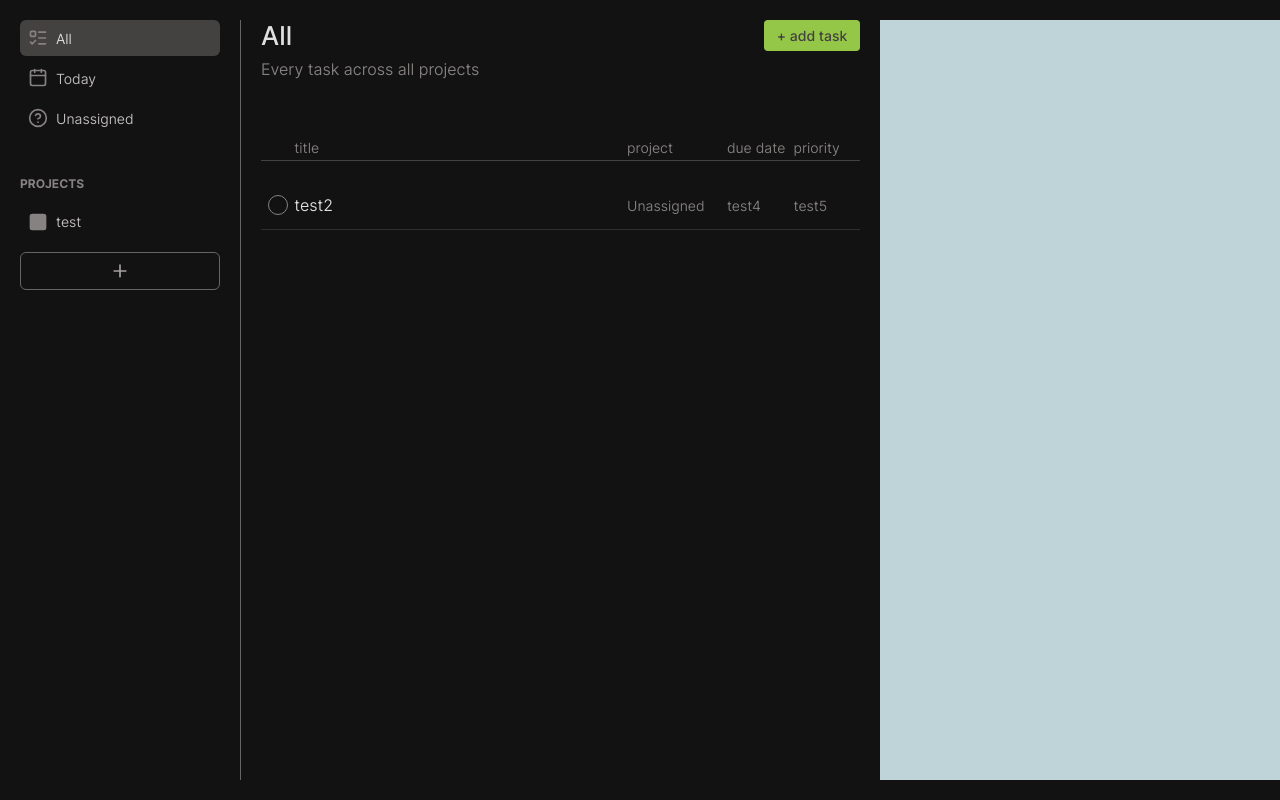
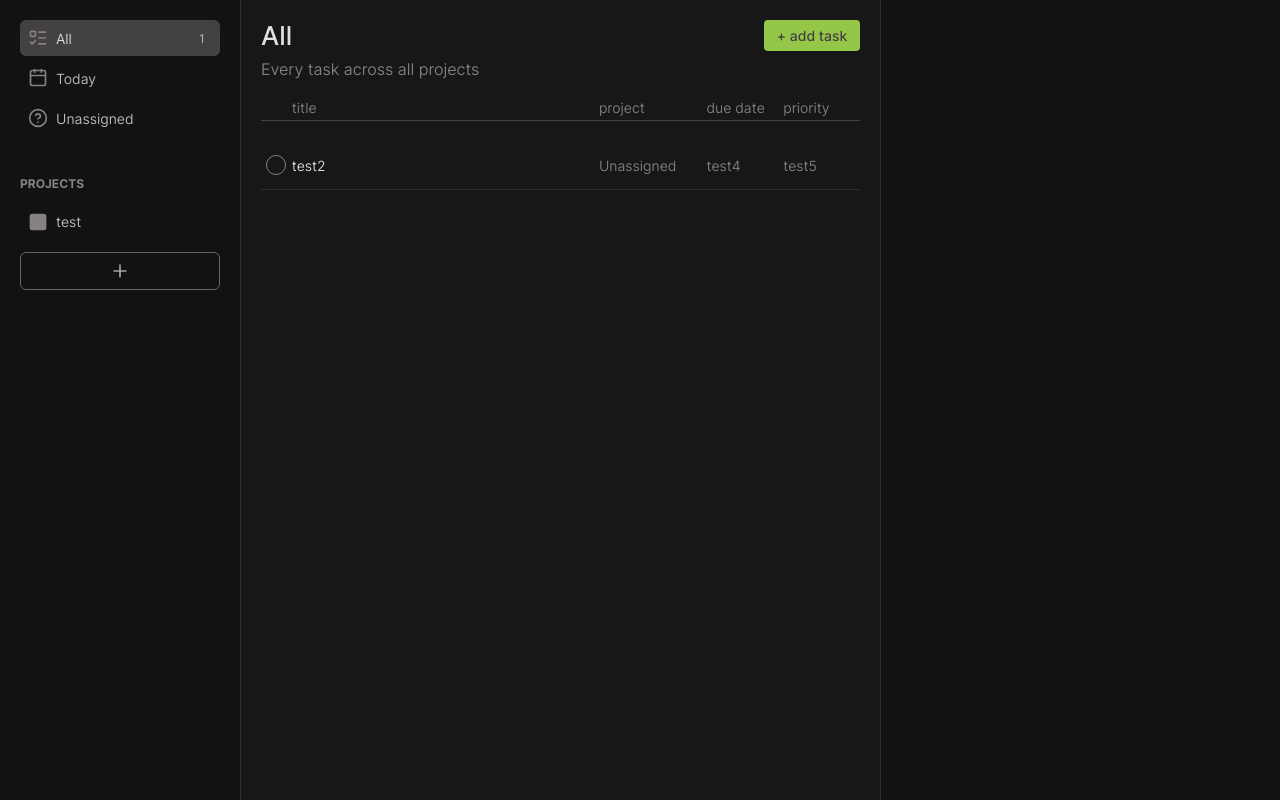
Before and after one commit to ttnluong/odin-todo-list, a website built with webpack: page src/template.html in a window 1280 px wide. Built offline with nearby package versions, Linux system fonts and the light colour scheme.

Commit message:
Add task count and edit main section structure

```diff
--- a/src/render.js
+++ b/src/render.js
@@ -4,7 +4,8 @@
     getActiveFilter,
     getFilteredTasks ,
     getProjectById,
-    getTaskById
+    getTaskById,
+    getTaskCountPerFilter
 } from "./state.js";
 
 import {
@@ -41,19 +42,32 @@
 
     const icon = createIcon(item.icon, item.color);
     const label = document.createElement("span");
+    label.classList.add("sidebar-label");
     label.textContent = item.title;
     label.title = item.title;
 
     button.append(icon, label);
+
+    const endSlot = document.createElement("div");
+    endSlot.classList.add("sidebar-end-slot");
+
+    const taskCount = getTaskCountPerFilter(item.id);
+    if (taskCount > 0) {
+        const count = document.createElement("span");
+        count.classList.add("sidebar-count");
+        count.textContent = taskCount;
+        endSlot.append(count);
+    }
 
     if (item.type === "project") {
         const moreBtn = document.createElement("button");
         moreBtn.className = "sidebar-more-btn";
         moreBtn.dataset.id = item.id;
         moreBtn.textContent = "⋮";
-        button.append(moreBtn);
+        endSlot.append(moreBtn);
     }
 
+    button.append(endSlot);
     listItem.append(button);
 
     return listItem;
@@ -114,15 +128,22 @@
         taskProjectTag.textContent = project ? project.title : "Unassigned";
     }
 
-    taskCard.append(taskCheckbox, taskTitle, taskProjectTag, taskDueDate, taskPriority);
+    taskCard.append(taskCheckbox, taskTitle);
+    if (taskProjectTag) {
+        taskCard.append(taskProjectTag);
+    }
+    taskCard.append(taskDueDate, taskPriority);
 
     return taskCard;
 }
 
 export function displayTasks() {
-    const container = document.querySelector(".tasks-list");
+    const container = document.getElementById("tasks-list");
     container.innerHTML = "";
     const active = getActiveFilter();
+
+    const header = document.getElementById("task-list-header");
+    header.classList.toggle("show-project", active?.id === "all" || active?.id === "today");
 
     getFilteredTasks().forEach(task => container.appendChild(createTaskCard(task, active)));
 }
@@ -140,11 +161,14 @@
     const option = document.createElement("option");
     option.value = project.id;
     option.textContent = project.title;
-    if (active?.type === "project" && active.id === project.id) {
-      option.selected = true;
-    }
     select.appendChild(option);
   });
+
+  if (active?.type === "project") {
+    select.value = active.id;
+  } else {
+    select.value = "";
+  }
 }
 
 export function displayTaskEditor(taskId) {
--- a/src/state.js
+++ b/src/state.js
@@ -107,21 +107,25 @@
   return task;
 }
 
-export function getFilteredTasks() {
-    const active = getActiveFilter();
+export function getFilteredTasks(filterId) {
+    const id = filterId ?? getActiveFilter()?.id;
 
-    if (active.id === "all") return tasks;
+    if (id === "all") return tasks;
 
-    if (active.id === "today") {
+    if (id === "today") {
         const todayStr = new Date().toISOString().split("T")[0];
         return tasks.filter(task => task.dueDate === todayStr);
     }
 
-    if (active.id === "unassigned") {
+    if (id === "unassigned") {
         return tasks.filter(task => !task.projectId);
     }
 
-    return tasks.filter(task => task.projectId === active.id);
+    return tasks.filter(task => task.projectId === id);
+}
+
+export function getTaskCountPerFilter(filterId) {
+    return getFilteredTasks(filterId).filter(task => !task.done).length;
 }
 
 export function toggleTaskDone(taskId) {
--- a/src/styles.css
+++ b/src/styles.css
@@ -51,7 +51,7 @@
     list-style: none;
 }
 
-input, textarea, button {
+input, textarea, button, select {
     font: inherit;
     color: inherit;
     background: none;
@@ -77,7 +77,6 @@
 
 body {
     height: 100vh;
-    padding: 20px 0px;
     font-family: "Inter Variable";
     font-weight: 350;
     color: var(--c-text-default);
@@ -104,8 +103,8 @@
     display: grid;
     grid-auto-rows: min-content;
     gap: 40px;
-    padding: 0px 20px;
-    border-right: 1px solid var(--c-grey-500);
+    padding: 20px 20px;
+    border-right: 1px solid var(--c-grey-700);
 }
 
 ul {
@@ -114,7 +113,6 @@
 }
 
 .sidebar-item {
-    position: relative;
     display: flex;
     align-items: center;
     width: 200px;
@@ -150,22 +148,44 @@
 }
 
 .sidebar-projects h3 {
-    padding-left: 0px;
     font-size: 0.75rem;
     color: var(--c-text-faint);
 }
 
-.sidebar-item span {
-  overflow: hidden;
-  text-overflow: ellipsis;
-  white-space: nowrap;
+.sidebar-label {
+    overflow: hidden;
+    text-overflow: ellipsis;
+    white-space: nowrap;
+}
+
+.sidebar-end-slot{
+    margin-left: auto;
+    display: grid;
+    grid-template-areas: "stack";
+    align-items: center;
+    justify-items: center;
+    min-width: 20px;
+}
+
+.sidebar-count,
+.sidebar-more-btn {
+    grid-area: stack;
+}
+
+.sidebar-count {
+    font-size: 0.75rem;
+    color: var(--c-grey-200);
 }
 
 .sidebar-more-btn {
-    margin-left: auto;
     opacity: 0;
     padding: 2px 8px;
     border-radius: 4px;
+}
+
+.sidebar-item:has(.sidebar-more-btn):hover .sidebar-count,
+.sidebar-item:has(.sidebar-more-btn.menu-open) .sidebar-count {
+    opacity: 0;
 }
 
 .sidebar-item:hover .sidebar-more-btn,
@@ -231,7 +251,7 @@
   background: var(--c-bg-secondary);
 }
 
-/* MAIN HEADER
+/* MAIN
 ====================================================== */
 
 main {
@@ -239,43 +259,51 @@
     display: grid;
     grid-template-rows: auto 1fr;
     gap: 20px;
-    padding: 0px 20px;
+    padding: 20px 20px;
+    background-color: var(--c-bg-secondary);
 }
 
 main header {
-    display: grid;
-    grid-template-rows: auto auto;
-    gap: 60px;
-}
-
-.header-top {
     display: grid;
     grid-template: auto auto / 1fr auto;
     gap: 8px;
 }
 
-.header-top h1 {
+main header h1 {
     font-size: 26px;
     font-weight: 500;
 }
-
-.header-top p {
+main header p {
     color: var(--c-grey-400);
 }
 
-.header-top button {
+main header button {
     grid-column: 2;
     grid-row: 1;
     width: 96px;
 }
 
-.header-content {
+.task-list-section {
+    display: flex;
+    flex-direction: column;
+    gap: 20px;
+}
+
+.task-list-header {
     display: grid;
-    grid-template-columns: 0.1fr 1fr 0.3fr 0.2fr 0.2fr;
+    grid-template: auto / 0.1fr 1fr 0.35fr 0.25fr 0.25fr;
     padding-bottom: 4px;
     border-bottom: 1px solid var(--c-grey-600);
     font-size: 0.875rem;
     color: var(--c-grey-400);
+}
+
+.header-project {
+    visibility: visible;
+}
+
+.task-list-header:not(.show-project) .header-project {
+  visibility: hidden;
 }
 
 /* TASKS LIST
@@ -283,7 +311,7 @@
 
 .card-task {
     display: grid;
-    grid-template-columns: 0.1fr 1fr 0.3fr 0.2fr 0.2fr;
+    grid-template-columns: 0.1fr 1fr 0.35fr 0.25fr 0.25fr;
     align-items: center;
     padding: 14px 0px;
     border-bottom: 1px solid var(--c-grey-700);
@@ -325,7 +353,7 @@
 }
 
 .card-task h2 {
-    font-size: 1rem;
+    font-size: 0.875rem;
     font-weight: 350;
 }
 
@@ -346,7 +374,9 @@
 .task-form {
     grid-area: form;
     width: 400px;
-    background-color: rgb(191, 212, 217);
+    padding: 20px 20px;
+    border-left: 1px solid var(--c-grey-700);
+    font-size: 0.875rem;
 }
 
 .hidden {
@@ -394,6 +424,11 @@
     transition: border 0.15s ease-in-out;
     resize: none;
     font-weight: 300;
+    color: var(--c-grey-300);
+}
+
+textarea {
+    height: 80px;
 }
 
 input:hover, textarea:hover, select:hover {
@@ -403,10 +438,6 @@
 input:focus, textarea:focus, select:focus {
     outline: none;
     border: 1px solid var(--c-grey-500)
-}
-
-#project-description {
-    height: 80px;
 }
 
 .color-picker {
--- a/src/template.html
+++ b/src/template.html
@@ -27,27 +27,27 @@
         </aside>
         <main>
             <header>
-                <div class="header-top">
-                    <h1 id="header-title"></h1>
-                    <p id="header-description"></p>
-                    <button class="btn btn-primary color"id="add-task-btn" command="show-modal" commandfor="task-modal">+ add task</button>
-                </div>
-                <div class="header-content">
+                <h1 id="header-title"></h1>
+                <p id="header-description"></p>
+                <button class="btn btn-primary color"id="add-task-btn" command="show-modal" commandfor="task-modal">+ add task</button>
+            </header>
+            <section class="task-list-section">
+                <div class="task-list-header" id="task-list-header">
                     <span></span>
                     <span>title</span>
-                    <span>project</span>
+                    <span class="header-project">project</span>
                     <span>due date</span>
                     <span>priority</span>
                 </div>
-            </header>
-            <section class="tasks-list" id="tasks-list">
-                <!-- render cards -->
+                <div class="tasks-list" id="tasks-list">
+                    <!-- render cards -->
+                </div>
             </section>
         </main>
         <aside class="task-form">
             <form class="form-sidebar hidden" id="edit-task-form">
                 <div class="form-wrapper">
-                    <h2>Edit details</h2>
+                    <h2>Edit task</h2>
                     <hr>
                     <div class="form-content">
                         <label for="edit-task-title">Title *</label>
@@ -55,7 +55,7 @@
                     </div>
                     <div class="form-content">
                         <label for="edit-task-description">Description</label>
-                        <input type="text" id="edit-task-description" name="description">
+                        <textarea id="edit-task-description" name="description" placeholder="Add an optional description"></textarea>
                     </div>
                     <div class="form-content">
                         <label for="edit-task-due">Due Date</label>
@@ -79,7 +79,7 @@
                 </div>
                 <div class="form-actions">
                     <button type="button" class="btn btn-neutral" id="edit-task-cancel">Cancel</button>
-                    <button type="submit" class="btn btn-primary" id="submit">Add task</button>
+                    <button type="submit" class="btn btn-primary" id="submit">Save task</button>
                 </div>
             </form>
         </aside>
@@ -94,10 +94,10 @@
                 </div>
                 <div class="form-content">
                     <label for="project-description">Description</label>
-                    <textarea rows="6" id="project-description" name="description"></textarea>
+                    <textarea rows="6" id="project-description" name="description" placeholder="Add an optional description"></textarea>
                 </div>
                 <div class="form-content">
-                    <label for="project-color">Choose a color</label>
+                    <label for="project-color">Label colour</label>
                     <div class="color-picker" id="project-color-picker">
                         <button type="button" class="color-swatch selected" data-color="#878282" style="background:#878282"></button>
                         <button type="button" class="color-swatch" data-color="#F15B50" style="background:#F15B50"></button>
@@ -115,7 +115,7 @@
             </div>
             <div class="modal-actions">
                 <button type="button" class="btn btn-neutral" commandfor="project-modal" command="close">Cancel</button>
-                <button type="submit" class="btn btn-primary" id="submit">Add project</button>
+                <button type="submit" class="btn btn-primary" id="submit">Save project</button>
             </div>
         </form>
     </dialog>
@@ -130,7 +130,7 @@
                 </div>
                 <div class="form-content">
                     <label for="task-description">Description</label>
-                    <input type="text" id="task-description" name="description">
+                    <textarea id="task-description" name="description" placeholder="Add an optional description"></textarea>
                 </div>
                 <div class="form-content">
                     <label for="task-due">Due Date</label>
@@ -154,7 +154,7 @@
             </div>
             <div class="modal-actions">
                 <button type="button" class="btn btn-neutral" commandfor="task-modal" command="close">Cancel</button>
-                <button type="submit" class="btn btn-primary" id="submit">Save</button>
+                <button type="submit" class="btn btn-primary" id="submit">Save task</button>
             </div>
         </form>
     </dialog>
```
